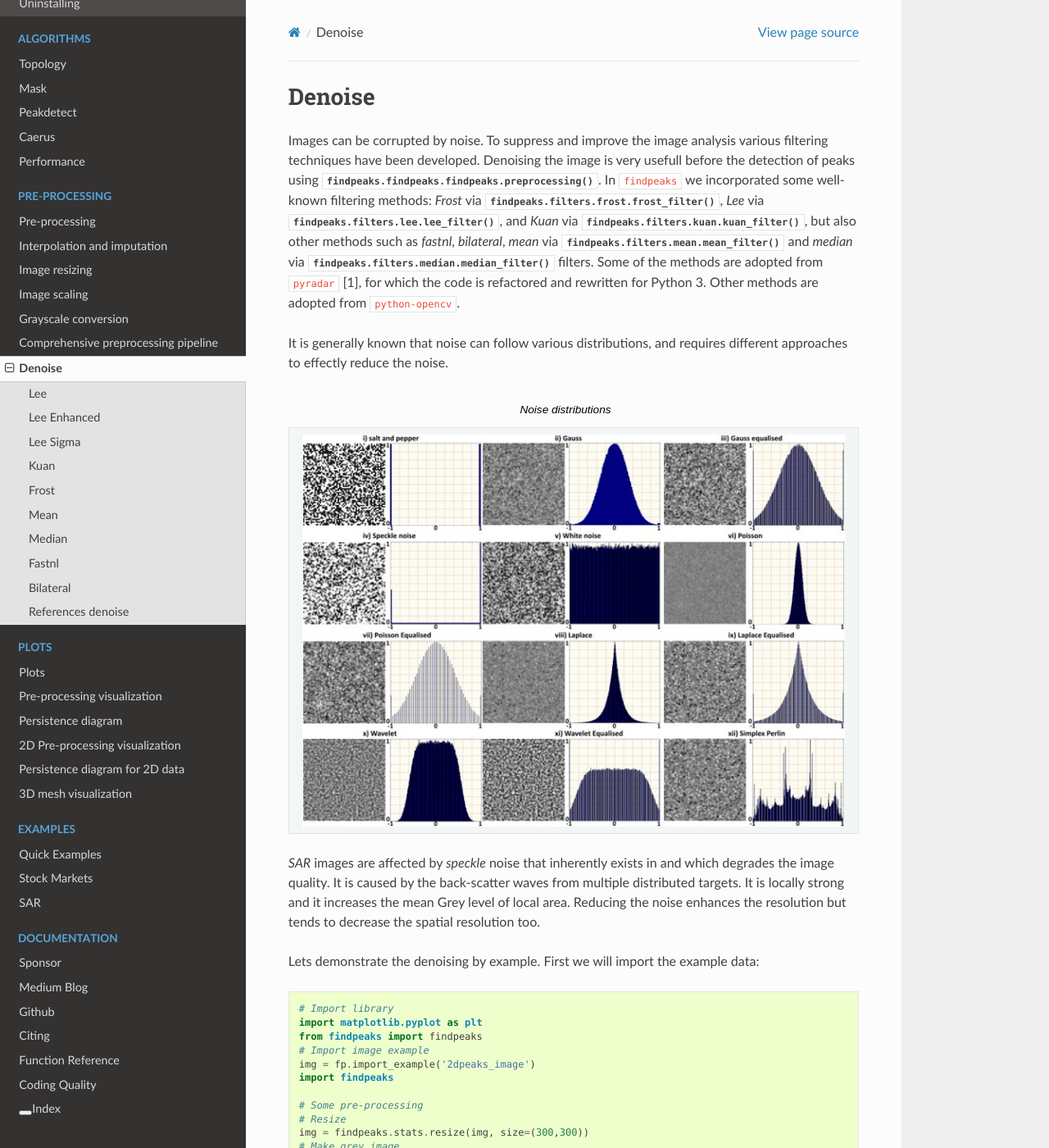
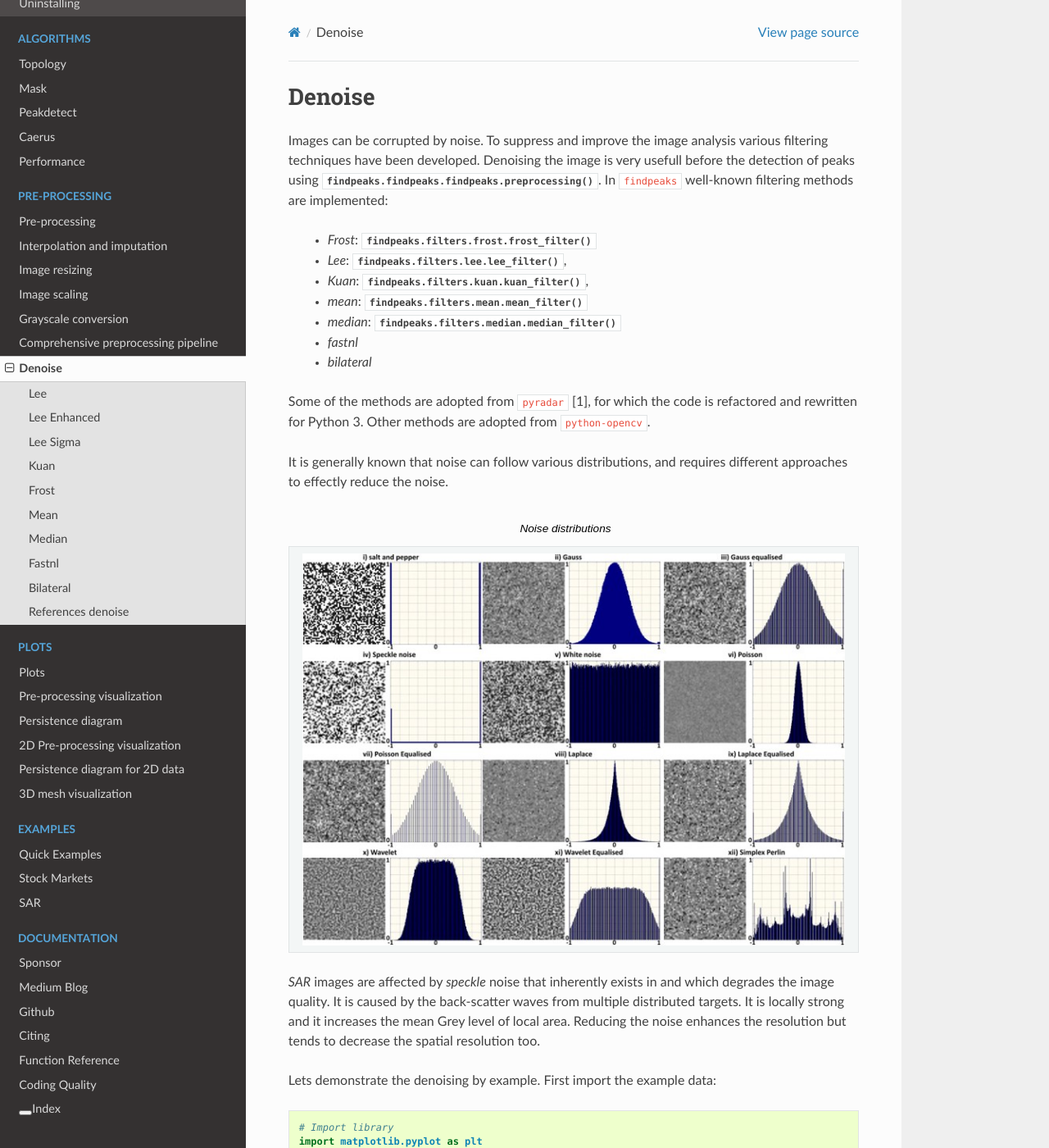
Before and after one commit to erdogant/findpeaks, a Sphinx documentation site: the page built from docs/source/Denoise.rst, in a window 1280 px wide and 1400 px high. Shown: the whole window at 82% size. Built offline with Sphinx 7.4.7 and the Read the Docs theme 3.1.0, drawn with Linux system fonts in a browser that asks for light colours.

Commit message:
update rst flies

```diff
--- a/docs/source/Abstract.rst
+++ b/docs/source/Abstract.rst
@@ -9,7 +9,7 @@ Aim
     To make sure that peaks can be detected across global and local heights, and in noisy data, multiple pre-processing and denoising methods are implemented or utilized.
 
 Results
-    Three peak-detection methods are incorporated into this package, namely *Topology*, *Mask* and *Peakdetect*. The peaks can be ranked with among others **persistence** scores. The pre-processing approaches are among others, **denoising** methods, **interpolation** and **smoothing**, **resizing** and **normalizing** methods. In addition we implemented various plots to easily intepretate the results, such as the conversion of 2d-images to **3d-mesh** plots, **persistence** plot, and **peak detection** plots.
+    Three peak-detection methods are incorporated into this package, namely *Topology*, *Mask* and *Peakdetect*. The peaks can be ranked with among others **persistence** scores. The pre-processing approaches are among others, **denoising** methods, **interpolation** and **smoothing**, **resizing** and **normalizing** methods. In addition various plots are implemented to easily intepretate the results, such as the conversion of 2d-images to **3d-mesh** plots, **persistence** plot, and **peak detection** plots.
 
 
 
--- a/docs/source/Caerus.rst
+++ b/docs/source/Caerus.rst
@@ -20,7 +20,7 @@ This method works only for one-dimensional data.
 Stock market data
 ----------------------------------------------------
 
-For **caerus** method, we can set the minimum percentage (minperc) parameter to declare a starting position with window relevant.
+For the **Caerus** method, the minimum percentage (minperc) parameter can be set to declare a starting position with window relevant.
 The window size is used to determine whether there is an increase in percentage. start location + window.
 The use of smaller window sizes (eg 50) are able to pickup better local-minima, whereas Larger window sizes (eg 1000) will more stress on global minma.
 The default value for minperc is set to 5 and window size is set to 50.
@@ -30,7 +30,7 @@ The default value for minperc is set to 5 and window size is set to 50.
     # Import library
     from findpeaks import findpeaks
     # Initialize findpeaks with cearus method.
-    # The default setting is that it only return peaks-vallyes with at least 5% difference. We can change this using params
+    # The default setting is that it only return peaks-vallyes with at least 5% difference. Change this using params
     fp = findpeaks(method='caerus', params={'minperc':5, 'window':50})
     # Import example data
     X = fp.import_example('facebook')
--- a/docs/source/Denoise.rst
+++ b/docs/source/Denoise.rst
@@ -3,7 +3,16 @@ Denoise
 
 Images can be corrupted by noise. To suppress and improve the image analysis various filtering techniques have been developed.
 Denoising the image is very usefull before the detection of peaks using :func:`findpeaks.findpeaks.findpeaks.preprocessing`.
-In ``findpeaks`` we incorporated some well-known filtering methods: *Frost* via :func:`findpeaks.filters.frost.frost_filter`, *Lee* via :func:`findpeaks.filters.lee.lee_filter`, and *Kuan* via :func:`findpeaks.filters.kuan.kuan_filter`, but also other methods such as *fastnl*, *bilateral*, *mean* via :func:`findpeaks.filters.mean.mean_filter` and *median* via :func:`findpeaks.filters.median.median_filter` filters.
+In ``findpeaks`` well-known filtering methods are implemented:
+
+    * *Frost*: :func:`findpeaks.filters.frost.frost_filter`
+    * *Lee*: :func:`findpeaks.filters.lee.lee_filter`,
+    * *Kuan*: :func:`findpeaks.filters.kuan.kuan_filter`,
+    * *mean*: :func:`findpeaks.filters.mean.mean_filter`
+    * *median*: :func:`findpeaks.filters.median.median_filter`
+    * *fastnl*
+    * *bilateral*
+
 Some of the methods are adopted from ``pyradar`` [1], for which the code is refactored and rewritten for Python 3. Other methods are adopted from ``python-opencv``.
 
 It is generally known that noise can follow various distributions, and requires different approaches to effectly reduce the noise.
@@ -22,7 +31,7 @@ It is generally known that noise can follow various distributions, and requires
 It is caused by the back-scatter waves from multiple distributed targets. It is locally strong and it increases the mean Grey level of local area.
 Reducing the noise enhances the resolution but tends to decrease the spatial resolution too.
 
-Lets demonstrate the denoising by example. First we will import the example data:
+Lets demonstrate the denoising by example. First import the example data:
 
 .. code:: python
 
```
Also changed, not shown: docs/source/Topology.rst (+5 -8 lines).
